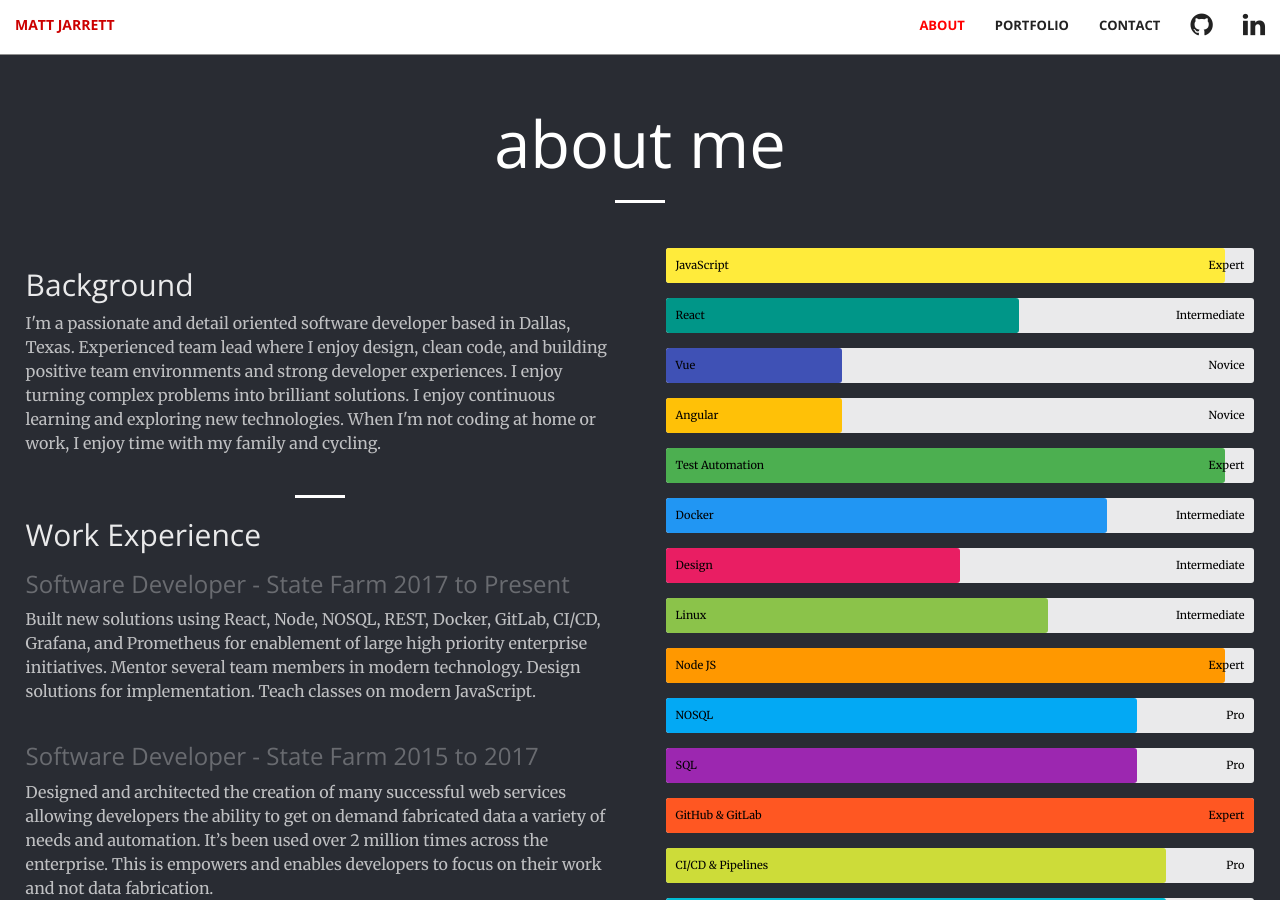
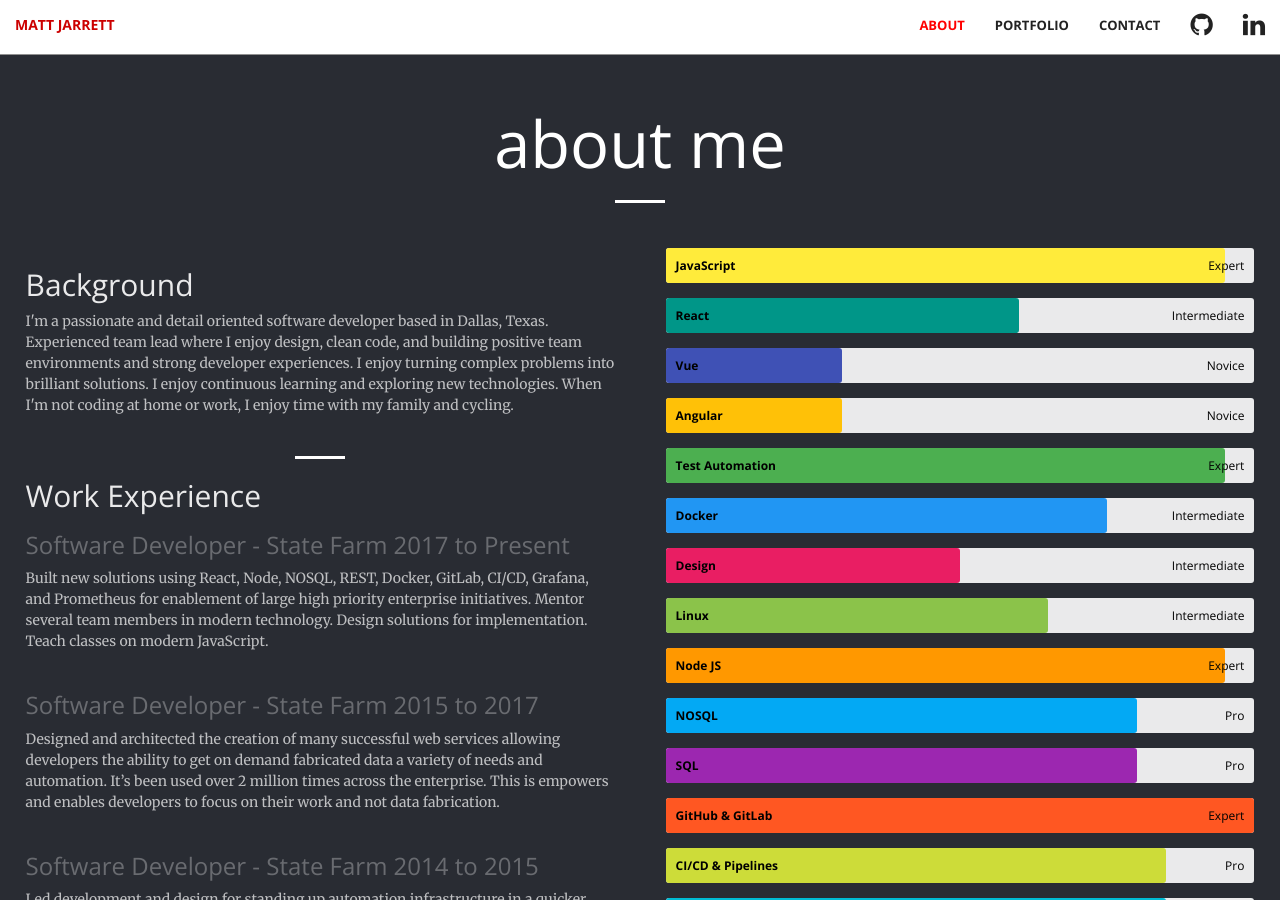
Before and after one commit to cujarrett/cujarrett.github.io, a Jekyll site: the page built from index.html, in a window 1280 px wide and 900 px high, scrolled down 892 px. Built offline with Jekyll 4.4.1, drawn with Linux system fonts in a browser that asks for light colours; Markdown is read by kramdown in place of the engine named in the settings.

Commit message:
Updates font in about

```diff
--- a/_sass/_base.scss
+++ b/_sass/_base.scss
@@ -42,7 +42,7 @@ h6 {
 }
 
 p {
-  font-size: 16px;
+  font-size: 14px;
   line-height: 1.5;
   margin-bottom: 0px;
 }
@@ -400,7 +400,8 @@ body {
   top:0;
   left:0;
   width:0px;
-  font-size:11px;
+  font-size:12px;
+  font-weight:bold;
   color:#ffffff;
   -webkit-border-top-left-radius:3px;
   -webkit-border-bottom-left-radius:4px;
@@ -408,11 +409,12 @@ body {
   -moz-border-radius-bottomleft:3px;
   border-top-left-radius:3px;
   border-bottom-left-radius:3px;
+  font-family: 'Open Sans', 'Helvetica Neue', Arial, sans-serif;
 }
 
 .skillbar-title span {
   display:block;
-  width: 168px;
+  width: 200px;
   padding:0 10px;
   height:35px;
   line-height:35px;
@@ -437,10 +439,11 @@ body {
   position:absolute;
   right:10px;
   top:0;
-  font-size:11px;
+  font-size:12px;
   height:35px;
   line-height:35px;
   color:rgba(0, 0, 0, 1);
+  font-family: 'Open Sans', 'Helvetica Neue', Arial, sans-serif;
 }
 
 .about {
@@ -464,6 +467,8 @@ body {
 
 .more-about-info a {
   color: #FFF;
+  font-family: 'Open Sans', 'Helvetica Neue', Arial, sans-serif;
+  font-size: 14px;
 }
 
 @media only screen and (max-width: 1026px) {
```
